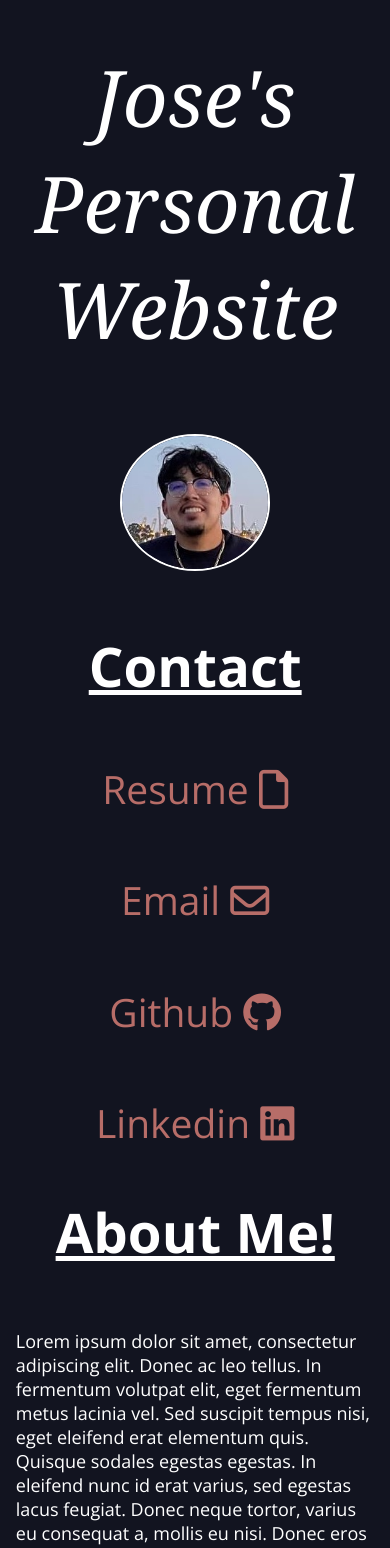
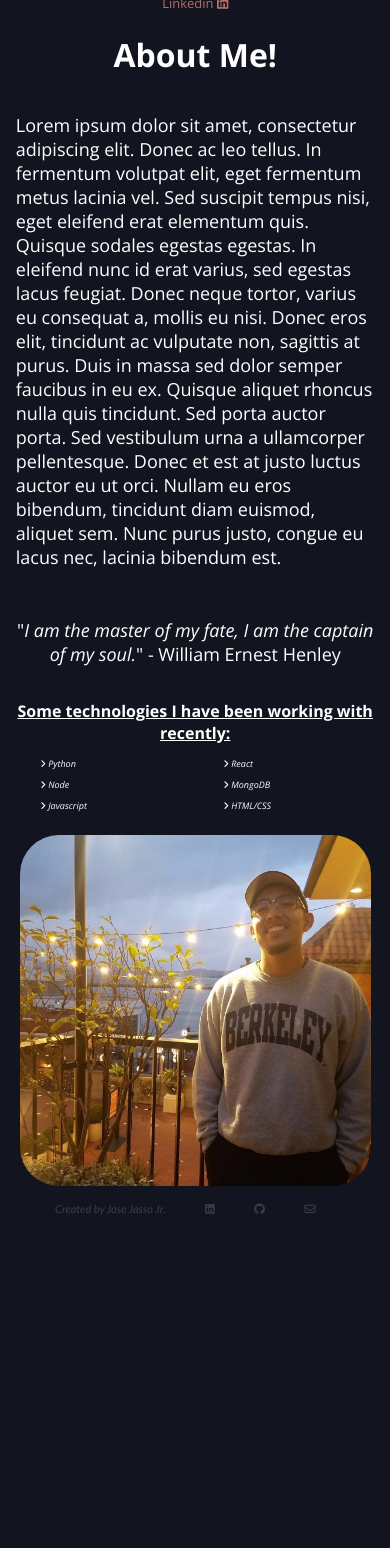
Before and after one commit to josejassojr/personal-website, a React (Create React App) app: page / in a window 390 px wide. Shown: the top 1548 px of the page. After the commit the page ends 1215 px from the top, so only its background shows below. Built offline with nearby package versions, Linux system fonts and the light colour scheme.

Commit message:
Adjusted size of texts and media for viewports smaller than 1000px.

```diff
--- a/src/App.css
+++ b/src/App.css
@@ -1,7 +1,6 @@
 .App {
   color: white;
   margin: 2vw;
-  /* border: 3px solid white; */
 }
 * {
   box-sizing: border-box;
@@ -9,7 +8,7 @@
 body {
   margin-top: -1vw;
   font-family: "Open Sans", sans-serif;
-  background-color: #121420; /* try #171c29 later, debating between these two rn... */
+  background-color: #121420; /* try #171c29 121420 later, debating between these two rn... */
   /* behavior: smooth; */
 }
 
@@ -21,8 +20,8 @@ body {
 #picture-me {
   margin-right: 3vw;
   margin-top: 3vw;
-  width: 35vw;
-  height: 35vw;
+  width: 400px;
+  height: 400px;
   /* border: 3px solid black; */
   border-radius: 3vw;
 }
@@ -38,10 +37,17 @@ body {
   /* border: 3px solid black; */
 }
 
-@media (max-width: 800px) {
+@media (max-width: 1000px) {
   #picture-me {
-    width: 40vw;
-    height: 40vw;
+    width: 300px;
+    height: 300px;
+  }
+}
+
+@media (max-width: 850px) {
+  #picture-me {
+    width: 275px;
+    height: 275px;
   }
 }
 
--- a/src/App.js
+++ b/src/App.js
@@ -13,7 +13,7 @@ function App() {
     <div className="App">
       <Switch>
         <Route exact path="/">
-          <div id="home-container"></div>
+          {/* <div id="home-container"></div> */}
           <Header />
           <div id="main-container">
             <div id="left-side" className="side">
@@ -23,7 +23,7 @@ function App() {
               <AboutMe />
             </div>
           </div>{" "}
-          {/* <Footer /> */}
+          <Footer />
         </Route>
         <Route path="/resume">
           <Resume />
--- a/src/components/AboutMe/AboutMe.css
+++ b/src/components/AboutMe/AboutMe.css
@@ -3,16 +3,18 @@
   margin: auto;
 }
 
-p {
-  font-size: 1.5vw;
+@media (max-width: 1000px) {
+  p {
+    font-size: 14px;
+  }
+  h2 {
+    font-size: 20px;
+  }
 }
 
 @media (max-width: 850px) {
   p {
-    font-size: 10px;
-  }
-  h2 {
-    font-size: 24px;
+    font-size: 12px;
   }
 }
 
--- a/src/components/AboutMe/AboutMe.js
+++ b/src/components/AboutMe/AboutMe.js
@@ -7,7 +7,7 @@ function AboutMe() {
     /* jshint ignore:start */
     <div className="AboutMe">
       <div className="container">
-        <h2>About Me!</h2>
+        <h1>About Me!</h1>
       </div>
       <p id="about-me">
         Lorem ipsum dolor sit amet, consectetur adipiscing elit. Donec ac leo
@@ -28,7 +28,6 @@ function AboutMe() {
           William Ernest Henley
         </p>
       </div>
-
       <ListTechnologies />
     </div>
     /* jshint ignore:end */
--- a/src/components/Footer/Footer.css
+++ b/src/components/Footer/Footer.css
@@ -1,3 +1,23 @@
 .Footer {
-  align-items: center;
+  display: flex;
+  flex-direction: row;
+  font-style: italic;
+  font-family: "Trebuchet MS", "Lucida Sans Unicode", "Lucida Grande",
+    "Lucida Sans", Arial, sans-serif;
+  font-size: 11px;
+  width: 300px;
+  justify-content: space-around;
+  margin: auto;
+  margin-top: min(4vw, 100px);
 }
+
+#footer-buttons {
+  display: flex;
+  flex-direction: row;
+  justify-content: space-around;
+  width: 50%;
+}
+.footer-button,
+.Footer {
+  color: rgba(194, 194, 194, 0.24);
+}
--- a/src/components/Footer/Footer.js
+++ b/src/components/Footer/Footer.js
@@ -6,11 +6,12 @@ function Footer() {
     /* jshint ignore:start */
     <footer className="Footer">
       Created by Jose Jasso Jr.{" "}
+      <div id="footer-buttons">
         <a
           href="https://www.linkedin.com/in/josejassojr/"
           target="_blank"
           rel="noreferrer"
-        className="link"
+          className="footer-button"
         >
           <i class="fab fa-linkedin"></i>
         </a>
@@ -18,7 +19,7 @@ function Footer() {
           href="https://github.com/josejassojr"
           target="_blank"
           rel="noreferrer"
-        className="link"
+          className="footer-button"
         >
           <i class="fab fa-github"></i>
         </a>
@@ -26,10 +27,11 @@ function Footer() {
           href="mailto:jose.d.jassojr@gmail.com"
           target="_blank"
           rel="noreferrer"
-        className="link"
+          className="footer-button"
         >
           <i class="far fa-envelope"></i>
         </a>
+      </div>
     </footer>
     /* jshint ignore:end */
   );
--- a/src/components/Header/Header.css
+++ b/src/components/Header/Header.css
@@ -1,12 +1,16 @@
 .Header {
   border-bottom: 2px dashed #403f4c;
-  height: 14vh;
-  /* padding: 0; */
+  height: 100px;
   margin: 0;
   width: 100%;
   display: flex;
   flex-direction: row;
   justify-content: space-between;
+  position: relative;
+}
+#name-container {
+  position: relative;
+  width: 50%;
 }
 
 #name {
@@ -14,21 +18,19 @@
   font-style: italic;
   font-weight: 100;
   color: white;
-  font-size: 36px;
-  /* position: absolute; */
-  /* width: 20vw; */
+  position: absolute;
   bottom: 0;
 }
 
+@media (max-width: 1000px) {
+  #name {
+    font-size: 28px;
+  }
+}
 @media (max-width: 850px) {
   #name {
     font-size: 24px;
   }
-}
-
-#name-container {
-  position: relative;
-  width: 50%;
 }
 
 @media (max-width: 600px) {
@@ -50,7 +52,6 @@
     font-style: italic;
     font-weight: 100;
     color: white;
-    font-size: 20vw;
     text-align: center;
   }
 }
--- a/src/components/Links/Links.css
+++ b/src/components/Links/Links.css
@@ -1,10 +1,12 @@
 .Links {
-  /* border: 3px solid black; */
-  font-size: 1.5vw;
+  height: fit-content;
   display: flex;
   align-items: center;
   width: 50vw;
   justify-content: space-between;
+  position: absolute;
+  right: 0;
+  bottom: 0;
 }
 #contact {
   display: none;
@@ -13,11 +15,11 @@
 .link {
   text-decoration: none;
   color: #b76d68;
-  /* border: 3px solid black; */
+  font-size: 20px;
 }
 
 #logo-me {
-  height: 10vh; /* if want bigger, change height of header */
+  height: 70px; /* if want bigger, change height of header */
   border: 2px solid white;
   border-radius: 50%;
 }
@@ -26,9 +28,21 @@
   color: #e5c8c8;
 }
 
+@media (max-width: 1000px) {
+  .link {
+    font-size: 16px;
+  }
+  #logo-me {
+    height: 50px;
+  }
+}
+
 @media (max-width: 850px) {
+  .link {
+    font-size: 13px;
+  }
   #logo-me {
-    height: 4vw;
+    height: 40px;
   }
 }
 
@@ -36,24 +50,16 @@
   .Links {
     width: 100vw;
     flex-direction: column-reverse;
-    font-size: 10vw;
-    /* display: flex; */
-    /* align-items: center; */
-    /* width: 50vw; */
-    /* justify-content: space-between; */
+    font-size: 24px;
   }
   .link,
   #contact {
     margin-top: 15vw;
-    /* border: 3px solid black; */
-    /* text-decoration: underline; */
   }
   #contact {
     margin-bottom: 0;
-    font-size: 14vw;
     display: block;
     text-decoration: underline;
-    /* border: 2px solid wheat; */
   }
   #logo-me {
     height: 35vw; /* if want bigger, change height of header */
--- a/src/components/ListTechnologies/ListTechnologies.css
+++ b/src/components/ListTechnologies/ListTechnologies.css
@@ -5,21 +5,26 @@ li {
   -webkit-columns: 2;
   -moz-columns: 2;
   font-style: italic;
-  font-size: 1.5vw;
   margin: 0;
 }
 
 @media (max-width: 850px) {
-  h3 {
+  li {
+    font-size: 13px;
+  }
+}
+
+@media (max-width: 700px) {
+  li {
+    font-size: 9px;
+  }
+  h2 {
     font-size: 16px;
   }
 }
+
 @media (max-width: 600px) {
-  h3 {
-    font-size: 24px;
-  }
   li {
-    font-size: 3.5vw;
     margin-top: 2vw;
   }
   #list-technologies {
--- a/src/components/ListTechnologies/ListTechnologies.js
+++ b/src/components/ListTechnologies/ListTechnologies.js
@@ -6,9 +6,8 @@ function ListTechnologies() {
     /* jshint ignore:start */
     <div className="ListTechnologies">
       <div className="container">
-        <h3>Some technologies I have been working with recently:</h3>
+        <h2>Some technologies I have been working with recently:</h2>
       </div>
-
       <ul id="list-technologies">
         <li id="python">
           <span>
```
Lines whose indentation alone changed are shown as unchanged.
